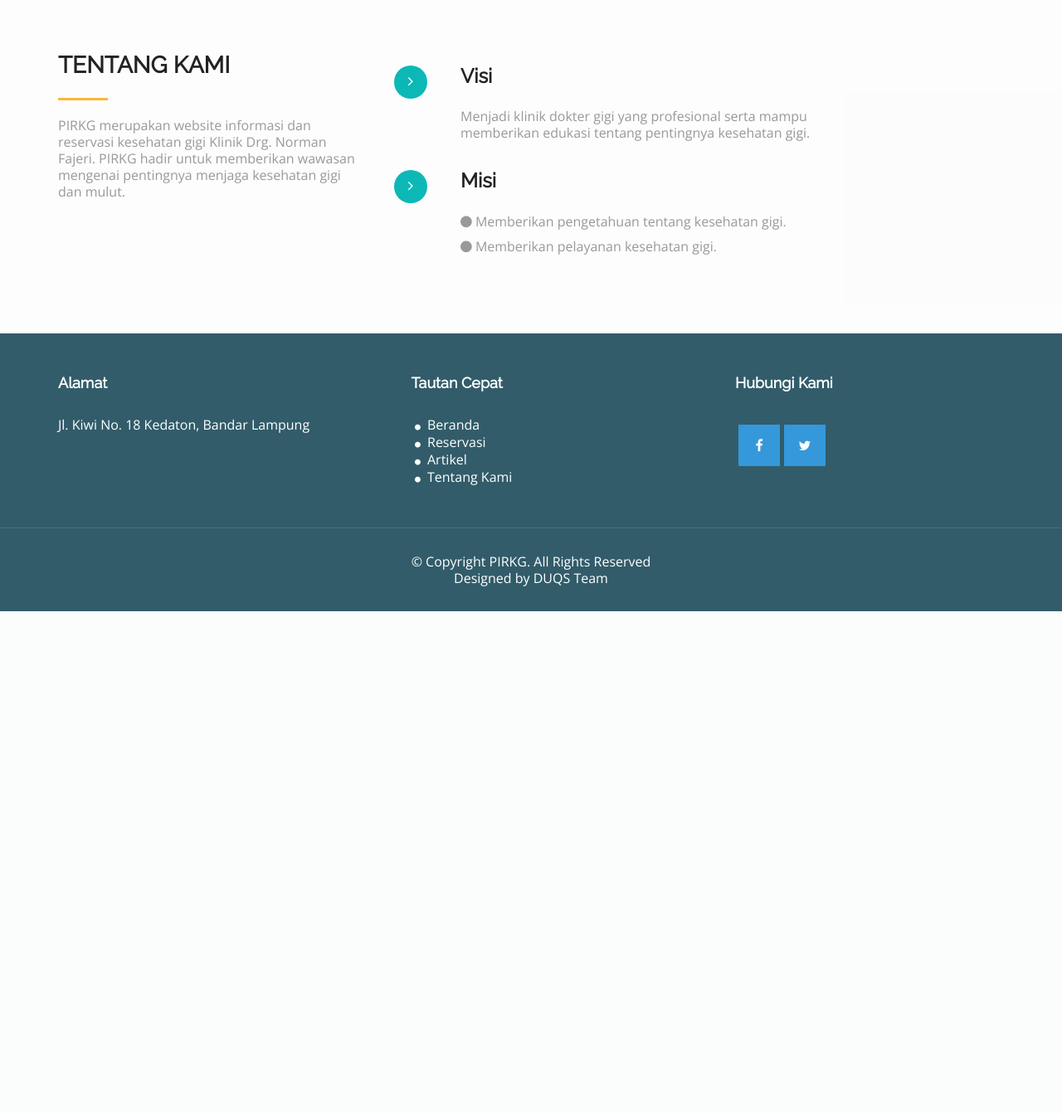
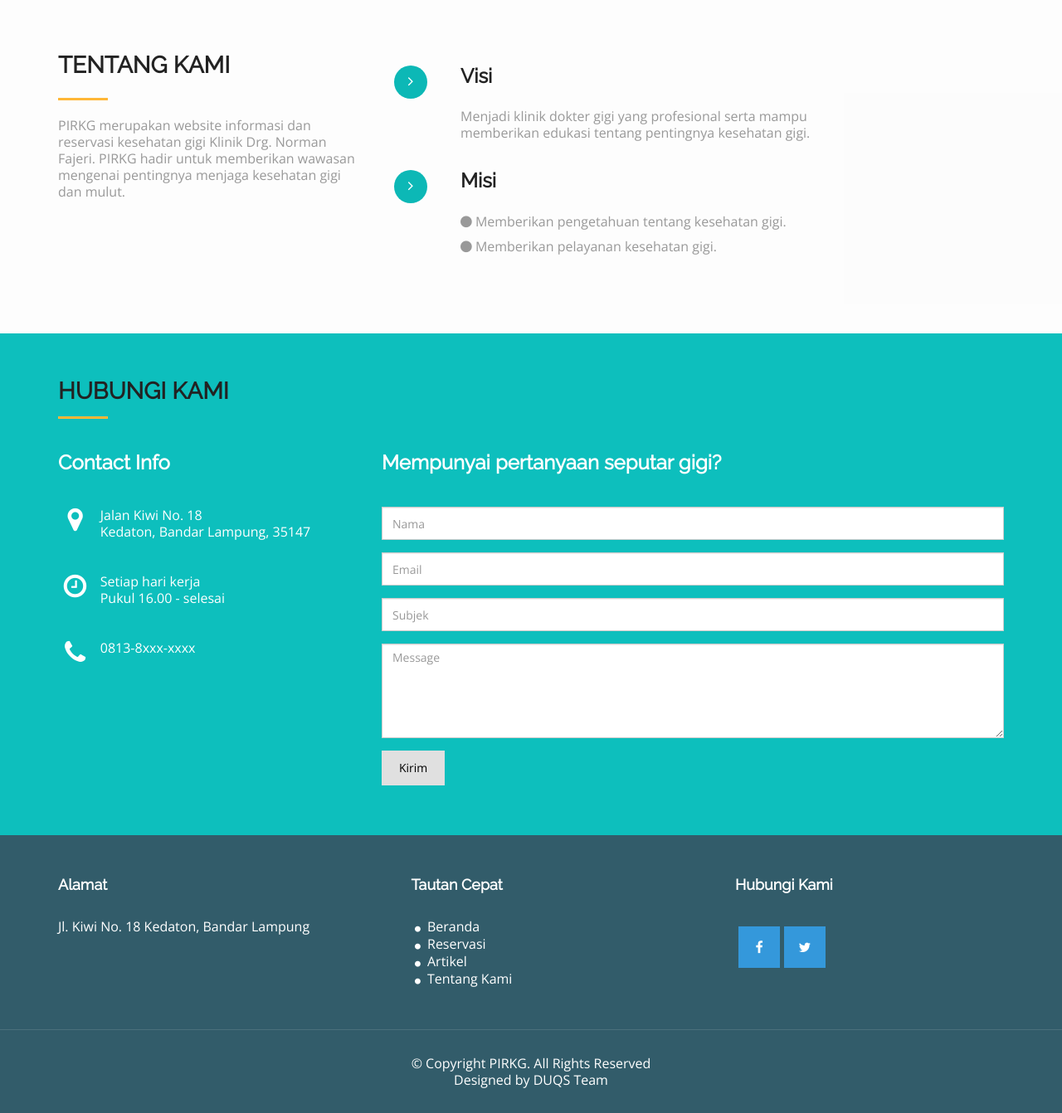
Before and after one commit to Mariadinii/PIRKG, a CodeIgniter app: page /PIRKG/tentang_kami in a window 1280 px wide. Shown: the part 651-1993 px from the top of the page at 83% size. Before the commit the page ends 1388 px from the top, so only its background shows below. Run offline with CodeIgniter, Linux system fonts and the light colour scheme; some libraries are stand-ins or nearby versions; some web fonts are replaced.

Commit message:
Edit style.css, home.php, dan Add tentang_kami.php
Melakukan perubahan pada file style.css dan home.php serta penambahan kode program pada tentang_kami.php

```diff
--- a/application/views/pages/tentang_kami.php
+++ b/application/views/pages/tentang_kami.php
@@ -32,3 +32,54 @@
   </div>
 </section>
 <!--/ tentang kami-->
+<!--contact-->
+<section id="contact" class="section-padding">
+  <div class="container">
+    <div class="row">
+      <div class="col-md-12">
+        <h2 class="ser-title">Hubungi Kami</h2>
+          <hr class="botm-line">
+      </div>
+      <div class="col-md-4 col-sm-4">
+        <h3>Contact Info</h3>
+        <div class="space"></div>
+        <p><i class="fa fa-map-marker fa-fw pull-left fa-2x"></i>Jalan Kiwi No. 18<br> Kedaton, Bandar Lampung, 35147</p>
+        <div class="space"></div>
+        <p><i class="fa fa-clock-o fa-fw pull-left fa-2x"></i>Setiap hari kerja<br> Pukul 16.00 - selesai</p>
+        <div class="space"></div>
+        <p><i class="fa fa-phone fa-fw pull-left fa-2x"></i>0813-8xxx-xxxx</p>
+      </div>
+      <div class="col-md-8 col-sm-8 marb20">
+        <div class="contact-info">
+          <h3 class="cnt-ttl">Mempunyai pertanyaan seputar gigi?</h3>
+          <div class="space"></div>
+          <div id="sendmessage">Your message has been sent. Thank you!</div>
+          <div id="errormessage"></div>
+          <form action="" method="post" role="form" class="contactForm">
+            <div class="form-group">
+              <input type="text" name="name" class="form-control br-radius-zero" id="name" placeholder="Nama" data-rule="minlen:4" data-msg="Please enter at least 4 chars" />
+              <div class="validation"></div>
+            </div>
+            <div class="form-group">
+              <input type="email" class="form-control br-radius-zero" name="email" id="email" placeholder="Email" data-rule="email" data-msg="Please enter a valid email" />
+              <div class="validation"></div>
+            </div>
+            <div class="form-group">
+              <input type="text" class="form-control br-radius-zero" name="subject" id="subject" placeholder="Subjek" data-rule="minlen:4" data-msg="Please enter at least 8 chars of subject" />
+              <div class="validation"></div>
+            </div>
+            <div class="form-group">
+              <textarea class="form-control br-radius-zero" name="message" rows="5" data-rule="required" data-msg="Please write something for us" placeholder="Message"></textarea>
+              <div class="validation"></div>
+            </div>
+
+            <div class="form-action">
+              <button type="submit" class="btn btn-form">Kirim</button>
+            </div>
+          </form>
+        </div>
+      </div>
+    </div>
+  </div>
+</section>
+<!--/ contact-->
--- a/assets/css/style.css
+++ b/assets/css/style.css
@@ -47,6 +47,9 @@ h2 {
     font-size: 28px;
     font-weight: 700;
     text-transform: uppercase;
+}
+label {
+    color: white;
 }
 hr.botm-line {
     height: 3px;
@@ -392,12 +395,18 @@ cta -2
 /***************************************
 contact us
 ***************************************/
+#contact {
+    background-color: #0dbfbd;
+}
+#contact p, #contact h3 {
+    color: white;
+}
 .space {
     margin-top: 40px;
 }
 .btn-form, .btn-form:hover, .btn-form:focus {
-    background-color: #0cb8b6;
-    color: #fff;
+    background-color: #e0e0e0;
+    color: black;
     border-radius: 0px;
     padding: 10px 20px;
 }
@@ -440,6 +449,18 @@ contact us
     display:block;
 }
 
+/***************************************
+tabel
+***************************************/
+#about tr {
+    background-color: #0dbfbd;
+}
+#about td, #about th {
+    color: white;
+}
+#about th {
+    text-align: center;
+}
 
 /***************************************
 footer
```
Also changed, not shown: application/views/pages/home.php (+2 -52 lines). Lines whose indentation alone changed are shown as unchanged.
